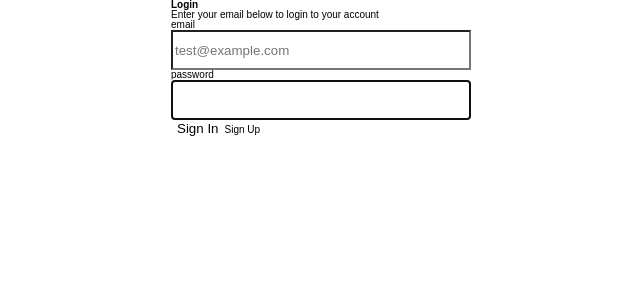
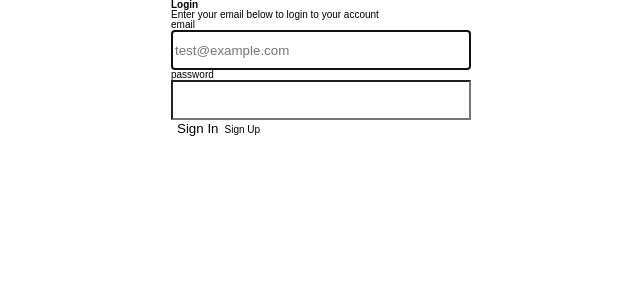
Before and after one commit to ft-matcha/matcha, a React app in the folder front/: page /login in a window 1280 px wide. Shown: the top 300 px of the page, without its empty margins (319-959 px from the left). Built offline with nearby package versions, Linux system fonts and the light colour scheme.

Commit message:
Fix: Focus last components change to Focus first components

```diff
--- a/front/src/components/InputContainer.tsx
+++ b/front/src/components/InputContainer.tsx
@@ -2,17 +2,11 @@ import { InputContainerProps } from '@/types';
 import Label from './ui/Label';
 import Input from './ui/input';
 
-const InputContainer: React.FC<InputContainerProps> = ({
-  type,
-  id,
-  name,
-  required = false,
-  placeholder = '',
-}) => {
+const InputContainer: React.FC<InputContainerProps> = ({ name, ...rest }) => {
   return (
     <div>
       <Label htmlFor={name}>{name}</Label>
-      <Input name={name} id={id} type={type} required={required} placeholder={placeholder}></Input>
+      <Input name={name} {...rest}></Input>
     </div>
   );
 };
--- a/front/src/components/ui/input.tsx
+++ b/front/src/components/ui/input.tsx
@@ -10,6 +10,7 @@ interface InputProps {
   required?: boolean;
   type?: string;
   name?: string;
+  notFocus?: boolean;
   children?: React.ReactNode;
 }
 
@@ -19,11 +20,14 @@ const InputContainer = styled.input<InputProps>`
   background: transparent;
 `;
 
-const Input: React.FC<InputProps> = ({ onChange, ...rest }) => {
+const Input: React.FC<InputProps> = ({ onChange, notFocus, ...rest }) => {
   const ref = useRef<HTMLInputElement>(null);
 
   useEffect(() => {
-    ref.current ? ref.current.focus() : null;
+    if (notFocus) {
+      return;
+    }
+    ref.current && ref.current.focus();
   }, []);
 
   return <InputContainer onChange={onChange} ref={ref} {...rest} />;
--- a/front/src/page/auth/Login.tsx
+++ b/front/src/page/auth/Login.tsx
@@ -39,8 +39,8 @@ export default function Login() {
         <p>Enter your email below to login to your account</p>
       </div>
       <div>
-        {userInfo.map((item) => (
-          <InputContainer {...item} key={`user_${item.id}`} />
+        {userInfo.map((item, i) => (
+          <InputContainer notFocus={i !== 0} {...item} key={`user_${item.id}`} />
         ))}
         <Button type="submit">Sign In</Button>
         {modal.modalProp.modalType === 'loginModal' ? (
--- a/front/src/types.d.ts
+++ b/front/src/types.d.ts
@@ -4,6 +4,7 @@ export interface InputContainerProps {
   name: string;
   placeholder?: string;
   required?: boolean;
+  notFocus?: boolean;
   children?: React.ReactNode;
 }
 
```
